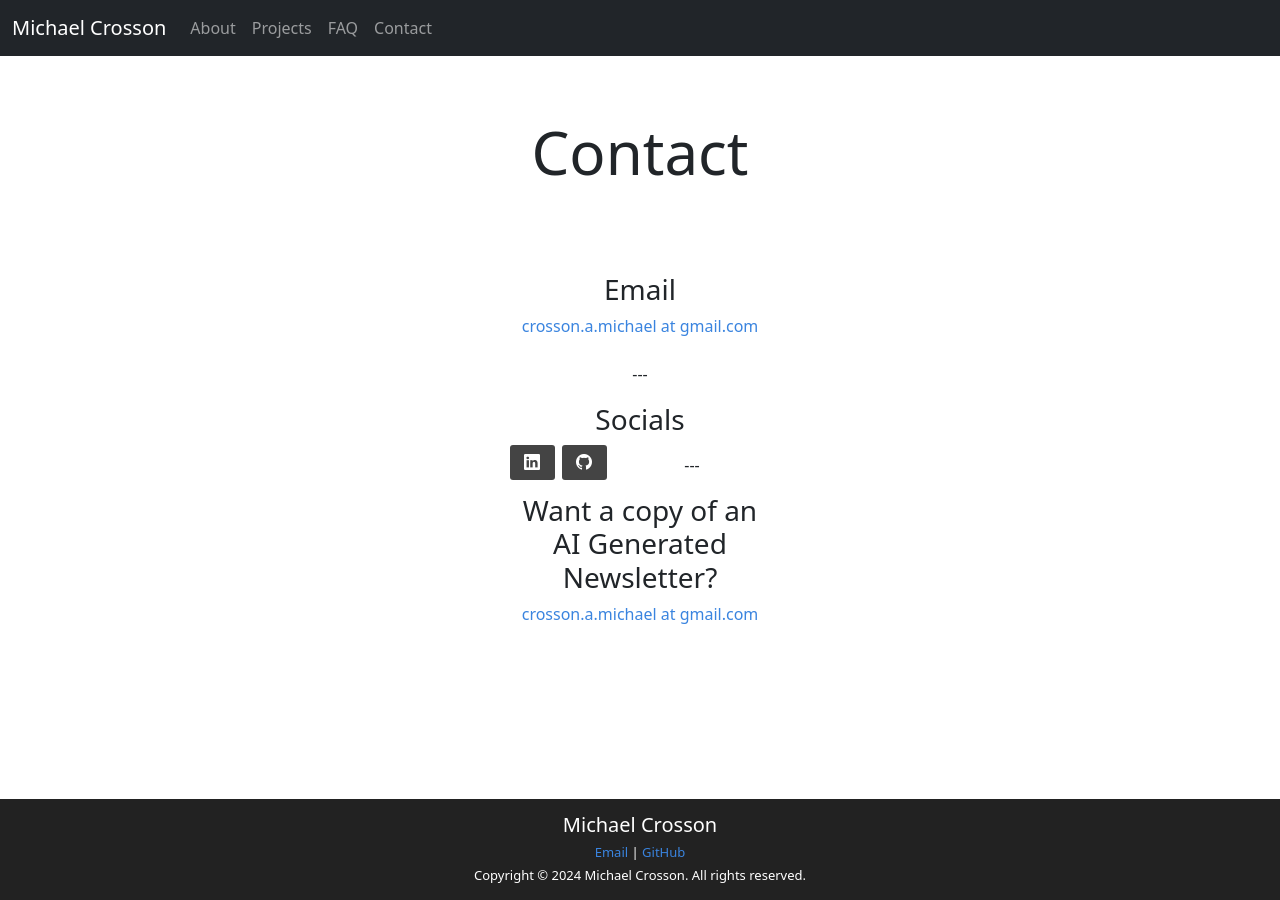
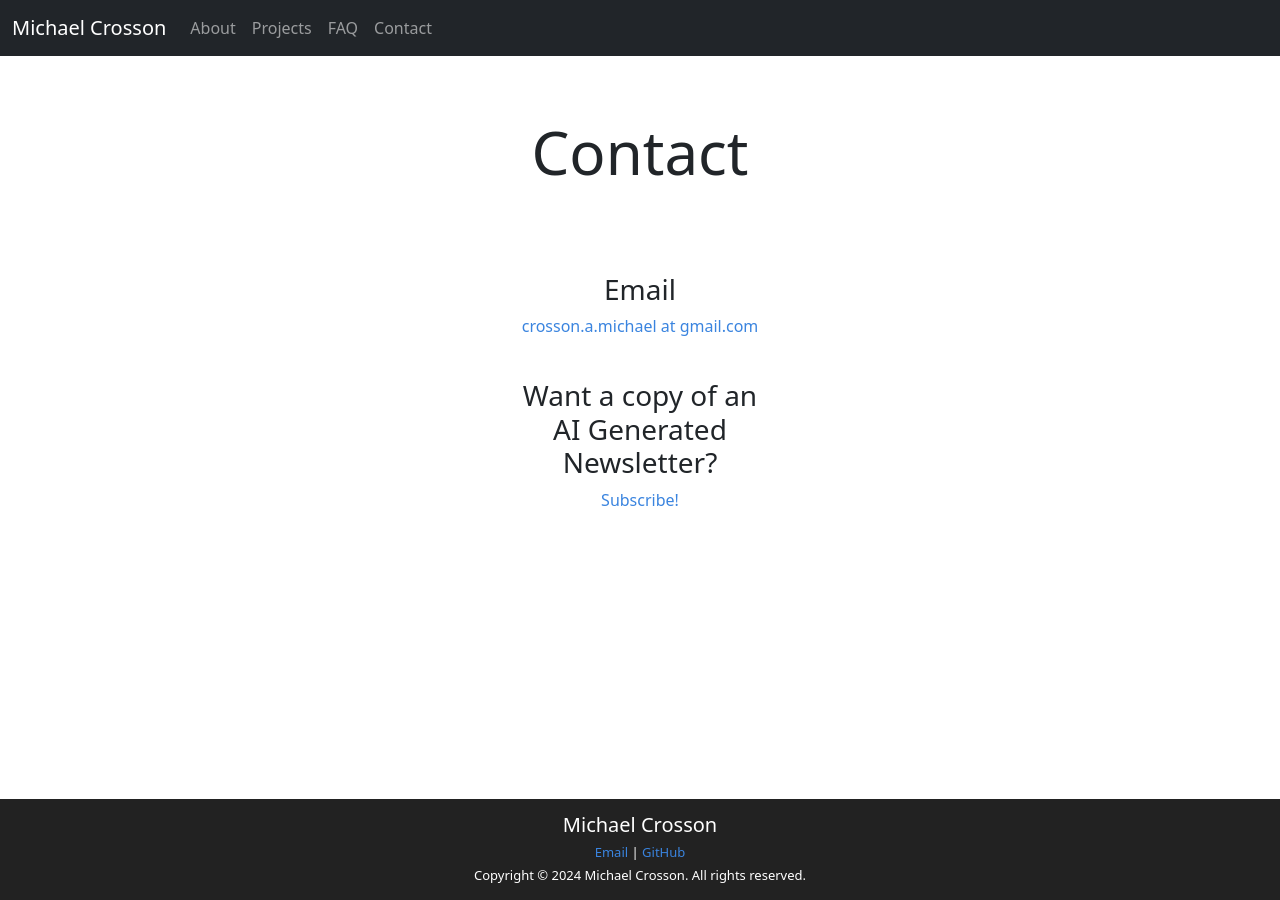
Before and after one commit to MichaelCrosson/MichaelCrosson.github.io, a Jekyll site: the page built from contact.html, in a window 1280 px wide. Built offline with Jekyll 4.4.1, drawn with Linux system fonts in a browser that asks for light colours; nearby versions of some CDN libraries; Markdown is read by kramdown in place of the engine named in the settings; some of the changed lines change nothing that is shown.

Commit message:
Update contact.html

```diff
--- a/contact.html
+++ b/contact.html
@@ -13,12 +13,8 @@ order: 3
 	<div>
 	</div>
     <div class="col-sm-6 col-lg-3 mb-4 justify-content-center">
-	---
-        <h3>Socials</h3>
-        {% include socials.html %}
-	---
 	<h3>Want a copy of an AI Generated Newsletter?</h3>
-	    <a href="#" onclick="copyToClipboard('crosson.a.michael@gmail.com')">crosson.a.michael at gmail.com</a>
+	    <a href="https://michaelcrosson.github.io/subscribe.html">Subscribe!</a>
     </div>
 </div>
 
@@ -31,43 +27,3 @@ function copyToClipboard(text) {
     });
 }
 </script>
-<script>
-function subscribe(email) {
-    fetch('https://api.github.com/repos/MichaelCrosson/MichaelCrosson.github.io/actions/workflows/manage_subscribers.yml/dispatches', {
-        method: 'POST',
-        headers: {
-            'Authorization': 'Bearer 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',  // Use a token with repo access
-            'Accept': 'application/vnd.github.v3+json'
-        },
-        body: JSON.stringify({
-            ref: 'main',  // Branch where the workflow is defined
-            inputs: {
-                action: 'subscribe',
-                email: email
-            }
-        })
-    }).then(response => response.json())
-      .then(data => console.log('Subscription action triggered:', data))
-      .catch(error => console.error('Error:', error));
-}
-</script>
-<script>
-function unsubscribe(email) {
-    fetch('https://api.github.com/repos/<owner>/<repo>/actions/workflows/manage_subscribers.yml/dispatches', {
-        method: 'POST',
-        headers: {
-            'Authorization': 'Bearer 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',
-            'Accept': 'application/vnd.github.v3+json'
-        },
-        body: JSON.stringify({
-            ref: 'main',
-            inputs: {
-                action: 'unsubscribe',
-                email: email
-            }
-        })
-    }).then(response => response.json())
-      .then(data => console.log('Unsubscription action triggered:', data))
-      .catch(error => console.error('Error:', error));
-}
-</script>
```
